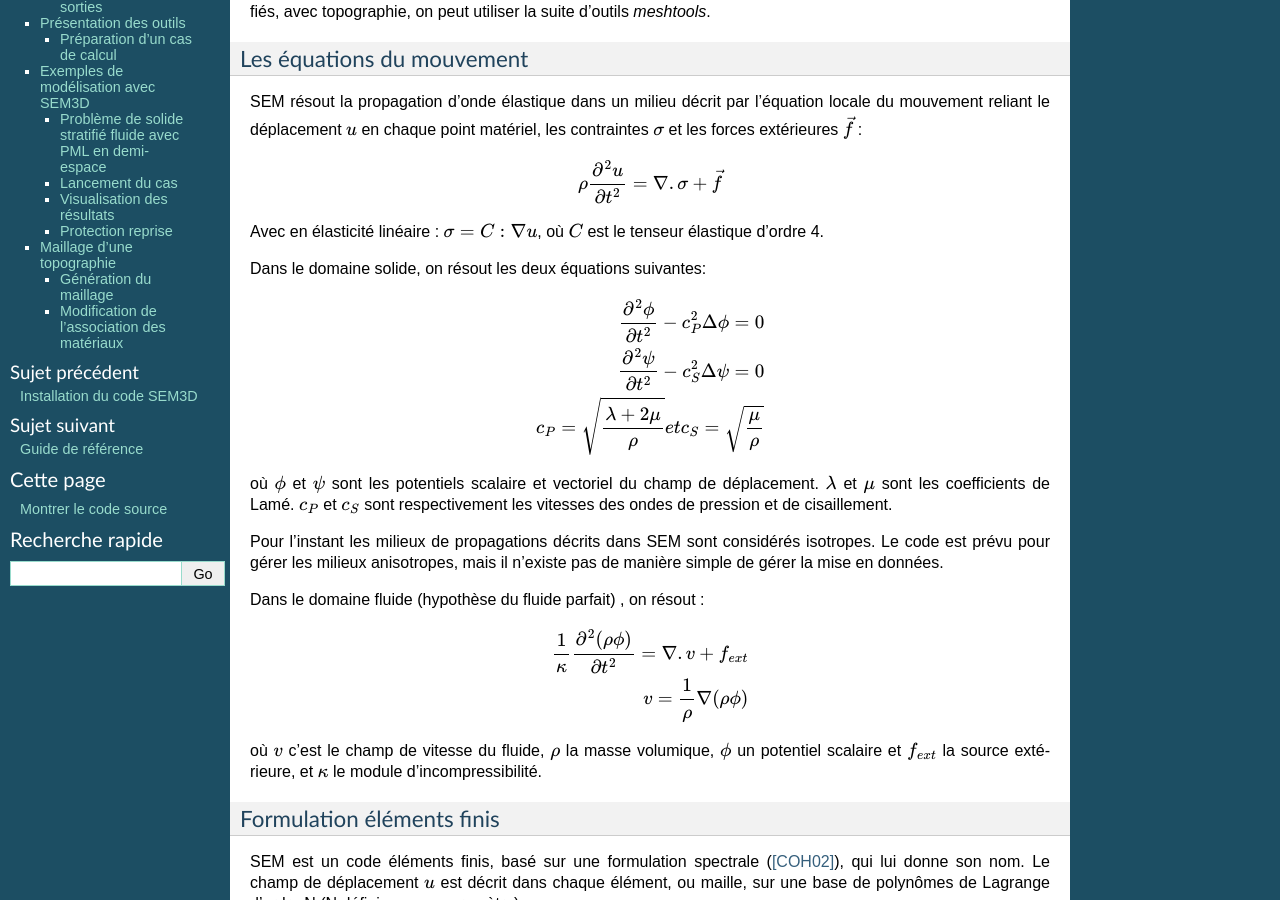
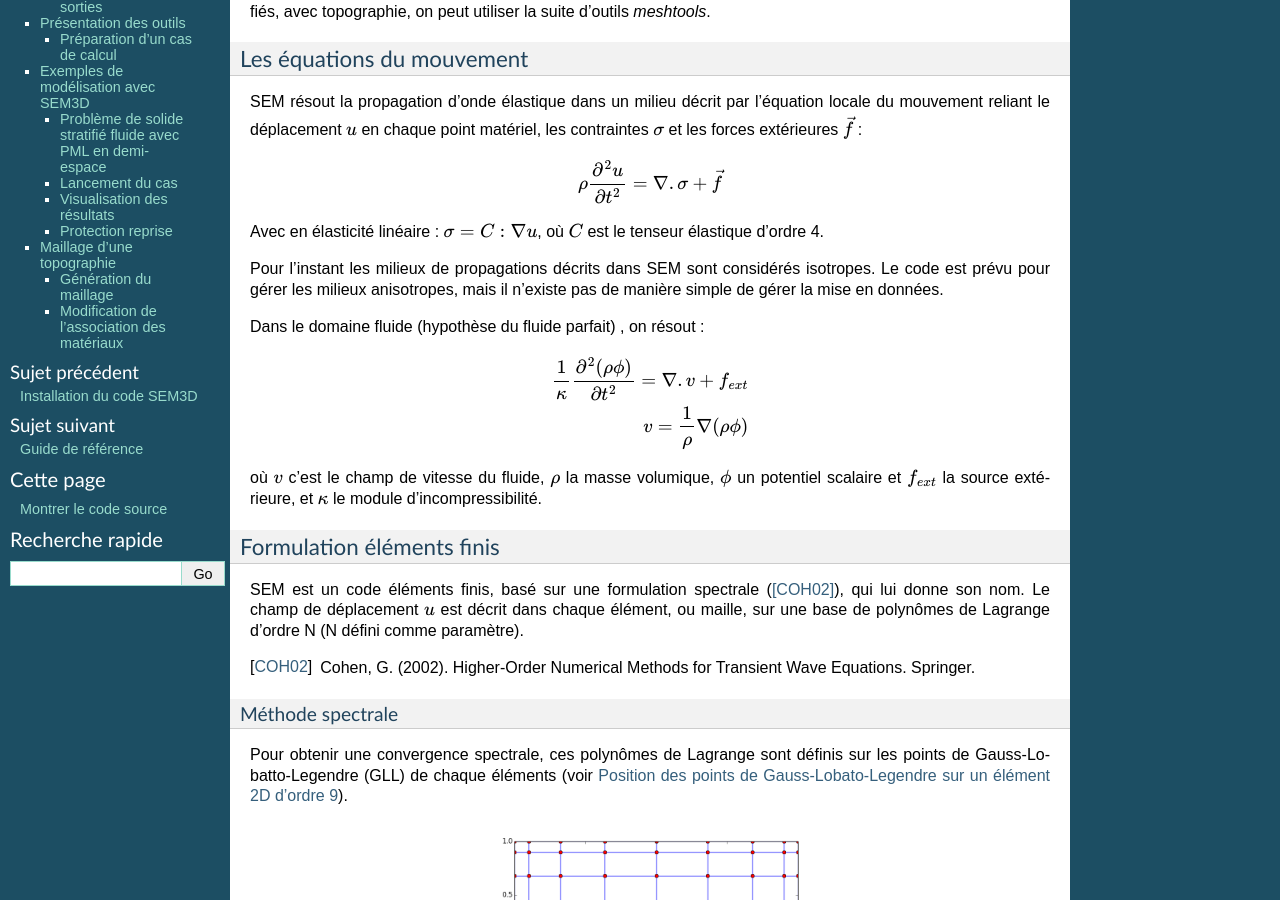
Before and after one commit to sem3d/SEM, a Sphinx documentation site: the page built from DOC/source/tutoriel.rst, in a window 1280 px wide and 900 px high, scrolled down 347 px. Built offline with Sphinx 7.4.7, drawn with Linux system fonts in a browser that asks for light colours; formulas are drawn with MathJax 3; some of the changed text lies outside the part shown.

```diff
--- a/DOC/source/format_mesher.rst
+++ b/DOC/source/format_mesher.rst
@@ -103,7 +103,7 @@ Pour le cas où le maillage n'est pas automatique le ficher doit contenir ::
   F 2 10. T F T T T F 0.
   F 2 10. T F F F T F 0.
 
- Le format du fichier est le suivant :
+-  Le format du fichier est le suivant :
 
   - la première ligne contient le nomnbre de milieux décrits
 
--- a/DOC/source/installation.rst
+++ b/DOC/source/installation.rst
@@ -30,7 +30,7 @@ Le code :program:`SEM3D` nécessite deux (ou trois) outils externes pour sa comp
 
 - une librairie :program:`MPI` (:program:`OpenMPI` recommandée, mais :program:`Mpich` ou :program:`Intel MPI` doivent être compatibles).
 
-La génération de cette documentation nécessite de plus l'outil :program:`sphinx` ( http://www.sphinx.org ).
+La génération de cette documentation nécessite de plus l'outil :program:`sphinx` ( http://sphinx-doc.org/ ).
 
 
 Compilation
--- a/DOC/source/tutoriel.rst
+++ b/DOC/source/tutoriel.rst
@@ -37,20 +37,6 @@ contraintes :math:`\sigma` et les forces extérieures :math:`\vec{f}` :
 
 Avec en élasticité linéaire : :math:`\sigma=C:\nabla{}u`, où :math:`C` est le
 tenseur élastique d'ordre 4.
-
-Dans le domaine solide, on résout les deux équations suivantes:
-
-.. math::
-
-   \frac{\partial^2 \phi}{\partial t^2}-c_{P}^{2} \Delta \phi = 0
-
-   \frac{\partial^2 \mathbf{\psi}}{\partial t^2}-c_{S}^{2} \Delta\mathbf{\psi} = 0
-
-   c_{P}=\sqrt{\frac{\lambda+2\mu}{\rho}} et c_{S}=\sqrt{\frac{\mu}{\rho}}
-
-où :math:`\phi` et :math:`\psi` sont les potentiels scalaire et vectoriel du champ de déplacement.
-:math:`\lambda` et :math:`\mu` sont les coefficients de Lamé.
-:math:`c_{P}` et :math:`c_{S}` sont respectivement les vitesses des ondes de pression et de cisaillement.
 
 Pour l'instant les milieux de propagations décrits dans SEM sont
 considérés isotropes.  Le code est prévu pour gérer les milieux
@@ -385,8 +371,8 @@ utilisable par SEM. On peut lui fournir différents formats :
 - Un maillage au format *Abacus* (d'extension ``.aba``)
 
 - Un maillage au format *UNV*, (aussi connu sous le nom *IDEAS*)
-  d'extension ``.unv``.  Les *UNiVersal files* (voir les details dans
-  les annexes) sont des fichiers ASCII qui peuvent être utilisés
+  d'extension ``.unv``.  Les *UNiVersal files* (source: http://www.sdrl.uc.edu/universal-file-formats-for-modal-analysis-testing-1/file-format-storehouse)
+  sont des fichiers ASCII qui peuvent être utilisés
   pour stocker des informations sélectionnées à partir d'un fichier
   de modèle. Blocs d'information appelés *datasets*  constituent la
   structure de base d'un fichier universel.
```
Also changed, not shown: other parts of DOC/source/tutoriel.rst (+2 -2 lines).
